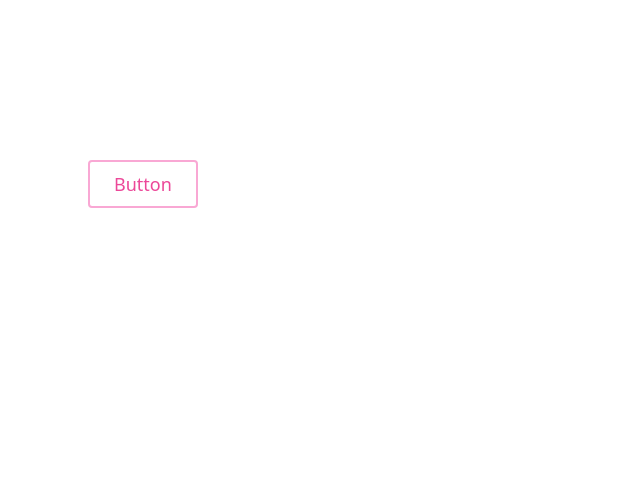
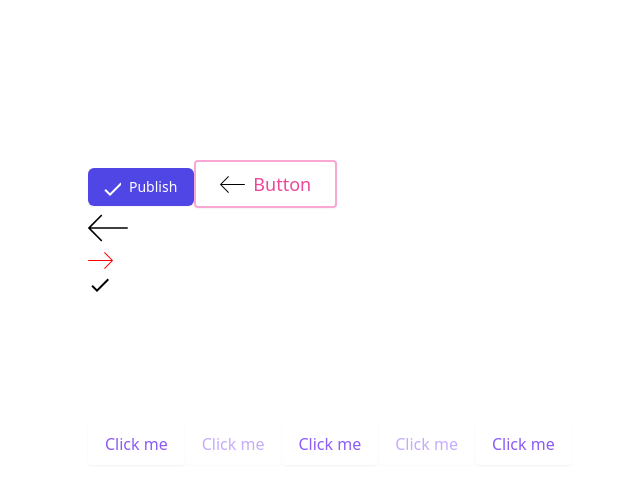
Before and after one commit to aronworks/react-components, a React (Create React App) app: page / in a window 1280 px wide. Shown: the top 488 px of the page, without its empty margins (72-712 px from the left). Built offline with nearby package versions, Linux system fonts and the light colour scheme.

Commit message:
add proptypes to button

```diff
--- a/package.json
+++ b/package.json
@@ -7,6 +7,7 @@
     "@testing-library/jest-dom": "^5.11.4",
     "@testing-library/react": "^11.1.0",
     "@testing-library/user-event": "^12.1.10",
+    "prop-types": "^15.7.2",
     "react": "^17.0.2",
     "react-dom": "^17.0.2",
     "react-scripts": "4.0.3",
--- a/src/App.js
+++ b/src/App.js
@@ -1,6 +1,7 @@
 import Button from "./components/button/Button";
 import Snacksbar from "./components/snacksbar/Snacksbar";
 import { useState } from "react";
+import { LeftArrow, RightArrow, Tick } from "./components/icons"
 
 function App() {
   const [isSnacksbarOpen, setsnacksbarOpen] = useState(false);
@@ -16,6 +17,15 @@ function App() {
   };
   return (
     <div className="m-40">
+
+      <button
+        type="button"
+        className="inline-flex items-center px-4 py-2 border border-transparent rounded-md shadow-sm text-sm font-medium text-white bg-indigo-600 hover:bg-indigo-700 focus:outline-none focus:ring-2 focus:ring-offset-2 focus:ring-indigo-500"
+      >
+        <Tick className="-ml-1 mr-2 h-5 w-5" fill="white" aria-hidden="true" />
+        Publish
+      </button>
+
       <Button
         variant="outline"
         size="lg"
@@ -23,8 +33,23 @@ function App() {
         type="button"
         onClick={showSnacksbar}
       >
-        Button
+        <span className="flex items-center">
+          <LeftArrow className="mr-2" height="25" width="25" /> Button
+        </span>
       </Button>
+
+      <LeftArrow height="40" width="40" />
+
+      <RightArrow height="25" width="25" fill="red" />
+
+      <Tick />
+
+      <Button>Click me</Button>
+      <Button processing={true}>Click me</Button>
+      <Button disabled={false}>Click me</Button>
+
+      <Button processing>Click me</Button>
+      <Button>Click me</Button>
 
       {isSnacksbarOpen && (
         <Snacksbar message="Can't send photo. Retry in 5 seconds." />
--- a/src/components/button/Button.jsx
+++ b/src/components/button/Button.jsx
@@ -1,8 +1,5 @@
+import PropTypes from "prop-types";
 import "./button.css";
-
-const COLORS = ["primary", "secondary"];
-const VARIANTS = ["text", "solid", "outline"];
-const SIZES = ["sm", "base", "lg"];
 
 const Button = ({
   children,
@@ -14,14 +11,10 @@ const Button = ({
   processing,
   onClick,
 }) => {
-  const checkColor = COLORS.includes(color) ? color : COLORS[0];
-  const checkVariant = VARIANTS.includes(variant) ? variant : VARIANTS[0];
-  const checkSize = SIZES.includes(size) ? size : SIZES[1];
-
   const checkDisabled = disabled ? "btn-disabled" : "";
   const checkProcessing = processing ? "btn-processing" : "";
 
-  const className = `btn btn-${checkColor}-${checkVariant} btn-${checkSize} ${checkDisabled} ${checkProcessing} `;
+  const className = `btn btn-${color}-${variant} btn-${size} ${checkDisabled} ${checkProcessing}`;
 
   return (
     <button className={className} onClick={onClick} type={type}>
@@ -30,4 +23,28 @@ const Button = ({
   );
 };
 
+Button.propTypes = {
+  color: PropTypes.oneOf(["primary", "secondary"]),
+  size: PropTypes.oneOf(["sm", "base", "lg"]),
+  type: PropTypes.string,
+  variant: PropTypes.oneOf(["text", "solid", "outline"]),
+  disabled: PropTypes.bool,
+  processing: PropTypes.bool,
+  children: PropTypes.oneOfType(
+    [
+      PropTypes.string,
+      PropTypes.element
+    ]
+  ).isRequired,
+  onClick: PropTypes.func,
+}
+
+Button.defaultProps = {
+  type: "button",
+  color: "primary",
+  variant: "text",
+  size: "base"
+}
+
+
 export default Button;
--- a/src/components/button/button.css
+++ b/src/components/button/button.css
@@ -1,5 +1,8 @@
+/* className="inline-flex items-center px-4 py-2 border border-transparent rounded-md shadow-sm text-sm font-medium
+text-white bg-indigo-600 hover:bg-indigo-700 focus:outline-none focus:ring-2 focus:ring-offset-2 focus:ring-indigo-500" */
+
 .btn {
-  @apply cursor-pointer rounded;
+  @apply cursor-pointer rounded inline-flex items-center border border-transparent shadow-sm ;
 }
 
 .btn-primary-text {
@@ -55,7 +58,7 @@
 }
 
 .btn-base {
-  @apply px-3 py-1.5 text-base;
+  @apply px-4 py-2 text-base;
 }
 
 .btn-lg {
--- /dev/null
+++ b/src/components/icons/LeftArrow.jsx
@@ -0,0 +1,9 @@
+function LeftArrow(props) {
+  return (
+    <svg viewBox="0 0 512 512" {...props}>
+      <path d="M501.333 245.333H36.417l141.792-141.792c4.167-4.167 4.167-10.917 0-15.083-4.167-4.167-10.917-4.167-15.083 0l-160 160c-4.167 4.167-4.167 10.917 0 15.083l160 160a10.634 10.634 0 007.542 3.125c2.729 0 5.458-1.042 7.542-3.125 4.167-4.167 4.167-10.917 0-15.083L36.417 266.667h464.917c5.896 0 10.667-4.771 10.667-10.667s-4.772-10.667-10.668-10.667z" />
+    </svg>
+  )
+}
+
+export default LeftArrow
--- /dev/null
+++ b/src/components/icons/RightArrow.jsx
@@ -0,0 +1,9 @@
+function RightArrow(props) {
+  return (
+    <svg viewBox="0 0 512 512" {...props}>
+      <path d="M508.875 248.458l-160-160c-4.167-4.167-10.917-4.167-15.083 0-4.167 4.167-4.167 10.917 0 15.083l141.792 141.792H10.667C4.771 245.333 0 250.104 0 256s4.771 10.667 10.667 10.667h464.917L333.792 408.458c-4.167 4.167-4.167 10.917 0 15.083a10.634 10.634 0 007.542 3.125c2.729 0 5.458-1.042 7.542-3.125l160-160c4.166-4.166 4.166-10.916-.001-15.083z" />
+    </svg>
+  );
+}
+
+export default RightArrow;
--- /dev/null
+++ b/src/components/icons/Tick.jsx
@@ -0,0 +1,10 @@
+function Tick(props) {
+    return (
+      <svg {...props}>
+        <path d="M0 0h24v24H0V0z" fill="none" />
+        <path d="M9 16.2L4.8 12l-1.4 1.4L9 19 21 7l-1.4-1.4L9 16.2z" />
+      </svg>
+    )
+  }
+
+  export default Tick
--- /dev/null
+++ b/src/components/icons/index.js
@@ -0,0 +1,3 @@
+export { default as LeftArrow } from "./LeftArrow";
+export { default as RightArrow } from "./RightArrow";
+export { default as Tick } from "./Tick";
```
